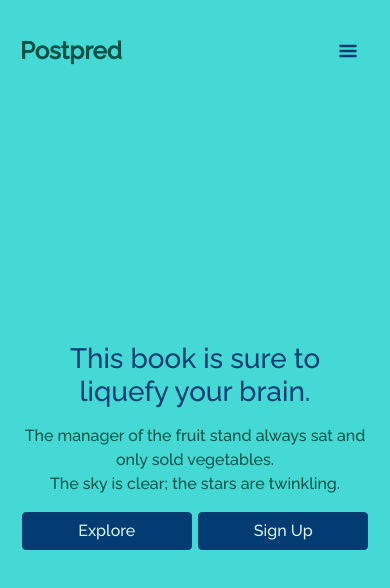
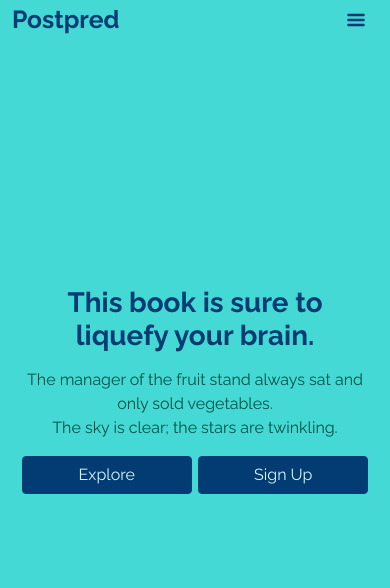
Before and after one commit to floydfdes/app-hobbynest, a React (Create React App) app: page / in a window 390 px wide. Shown: the top 588 px of the page. Built offline with nearby package versions, Linux system fonts and the light colour scheme.

Commit message:
Major UI changes and font.

```diff
--- a/package.json
+++ b/package.json
@@ -1,6 +1,6 @@
 {
   "name": "postpred",
-  "version": "0.79.0",
+  "version": "0.80.0",
   "private": true,
   "dependencies": {
     "@emotion/react": "^11.4.1",
@@ -29,7 +29,7 @@
     "react-router-dom": "^5.3.0",
     "react-scripts": "4.0.3",
     "redux-thunk": "^2.3.0",
-    "simple-authentication-react": "^1.0.14",
+    "simple-authentication-react": "^1.0.16",
     "web-vitals": "^1.1.2",
     "yup": "^0.32.9"
   },
--- a/src/components/Hobbies/Hobbie/Hobbie.jsx
+++ b/src/components/Hobbies/Hobbie/Hobbie.jsx
@@ -45,7 +45,7 @@ const Hobbie = (props) => {
       </ReactModal>
       <div className="card card-border-background-color mb-3 shadow">
         <div className="card-header">
-          <h2>{props.title}</h2>
+          <h3>{props.title}</h3>
         </div>
         <div className="card-body ">
           <span className="card-tags">
--- a/src/components/Hobbies/Hobbie/Hobbie.scss
+++ b/src/components/Hobbies/Hobbie/Hobbie.scss
@@ -115,6 +115,13 @@
     color: var(--fourth-color);
     margin-bottom: 2px;
   }
+  input {
+    outline: none !important;
+    box-shadow: none !important;
+  }
+  input:focus {
+    border: 1px solid var(--secondary-color) !important;
+  }
 }
 @media screen and (max-width: 767px) {
   .create-edit-form {
--- a/src/components/Hobbies/Hobbies.jsx
+++ b/src/components/Hobbies/Hobbies.jsx
@@ -27,7 +27,7 @@ const Hobbies = () => {
       {hobbies.length === 0 && <Loading />}
       <div className="row mobile-grid">
         <div className="col-lg-10 col-md-8">
-          <h1>Hobbies</h1>
+          <h2>Hobbies</h2>
         </div>
         <div className="col-lg-2 col-md-4">
           <button onClick={createHobby} className="btn heading-button-color">
--- a/src/components/Home/Home.jsx
+++ b/src/components/Home/Home.jsx
@@ -37,7 +37,7 @@ function Home() {
   };
 
   return (
-    <div className="container container-bg page-height">
+    <div className="container container-bg page-height container-margin-mobile">
       <Switch>
         <Route path="/home" component={Main} exact />
         <Route path="/about" component={About} exact />
--- a/src/components/Home/Home.scss
+++ b/src/components/Home/Home.scss
@@ -3,3 +3,8 @@
   border-radius: 0px;
   padding: 0px !important;
 }
+@media screen and (max-width: 767px) {
+  .container-margin-mobile {
+    margin-top: 30px;
+  }
+}
--- a/src/components/Layout/Appnavbar.jsx
+++ b/src/components/Layout/Appnavbar.jsx
@@ -53,7 +53,9 @@ function Appnavbar() {
     <Navbar expand="lg">
       <Container className="navbar-fixed-top-mobile">
         <Navbar.Brand>
-          <Link to="/home">Postpred</Link>
+          <Link to="/home">
+            <h2>Postpred</h2>
+          </Link>
         </Navbar.Brand>
         {screenWidth < 990 && (
           <Navbar.Toggle
--- a/src/components/Layout/styles.scss
+++ b/src/components/Layout/styles.scss
@@ -1,5 +1,6 @@
 .nav-link {
   color: var(--secondary-color) !important;
+  font-family: ralewayRegular !important;
 }
 .navbar-brand {
   a {
@@ -82,11 +83,10 @@
 }
 @media screen and (max-width: 900px) {
   .navbar-fixed-top-mobile {
-    // position: fixed;
-    // top: 0%;
-    // background-color: var(--fifth-color);
-    // z-index: 999;
-    padding: 20px !important;
+    position: fixed;
+    top: 0%;
+    background-color: var(--fifth-color);
+    z-index: 999;
   }
 }
 
--- a/src/components/Popup/styles.scss
+++ b/src/components/Popup/styles.scss
@@ -13,7 +13,8 @@
   .ReactModal__Content {
     text-align: center;
     border: 2px solid var(--secondary-color) !important;
-    height: 50% !important;
+    height: 40% !important;
+    margin-top: 25px;
   }
 }
 
--- a/src/index.scss
+++ b/src/index.scss
@@ -1,6 +1,14 @@
 @font-face {
-  font-family: ubuntu;
+  font-family: ralewayMedium;
   src: url("../src/assets/fonts/Raleway-Medium.ttf");
+}
+@font-face {
+  font-family: ralewayBold;
+  src: url("../src/assets/fonts/Raleway-Bold.ttf");
+}
+@font-face {
+  font-family: ralewayRegular;
+  src: url("../src/assets/fonts/Raleway-Regular.ttf");
 }
 :root {
   --primary-color: #008a8b;
@@ -17,8 +25,19 @@
 
 body,
 html {
-  font-family: ubuntu !important;
+  font-family: ralewayRegular !important;
   //background: var(--secondary-color);
+}
+
+h1,
+h2,
+h3,
+h4,
+h5,
+h6,
+a,
+label {
+  font-family: ralewayBold !important;
 }
 
 .table-secondary {
```
Also changed, not shown: 1 other file (tests, documents, lock files or other folders).
